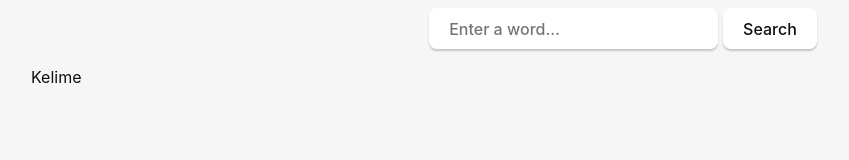
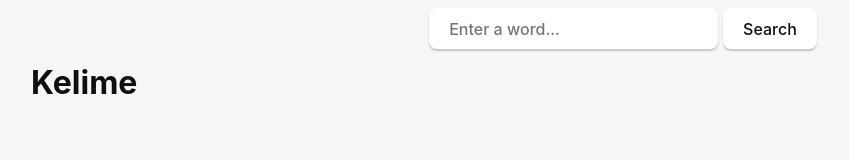
Before and after one commit to Mustafa-Dara-Ozevin/Sozluk, a website: page src/index.html in a window 1280 px wide. Shown: the whole page, without its empty margins (17-866 px from the left). Drawn offline with Linux system fonts and the light colour scheme.

Commit message:
make the title h1

```diff
--- a/src/index.html
+++ b/src/index.html
@@ -22,7 +22,7 @@
 
     </div>
     <figure>
-    <figcaption id="title">Kelime</figcaption>
+    <figcaption id="title"><h1>Kelime</h1></figcaption>
     <ol id="meanings"></ol>
     </figure>
   </body>
```
